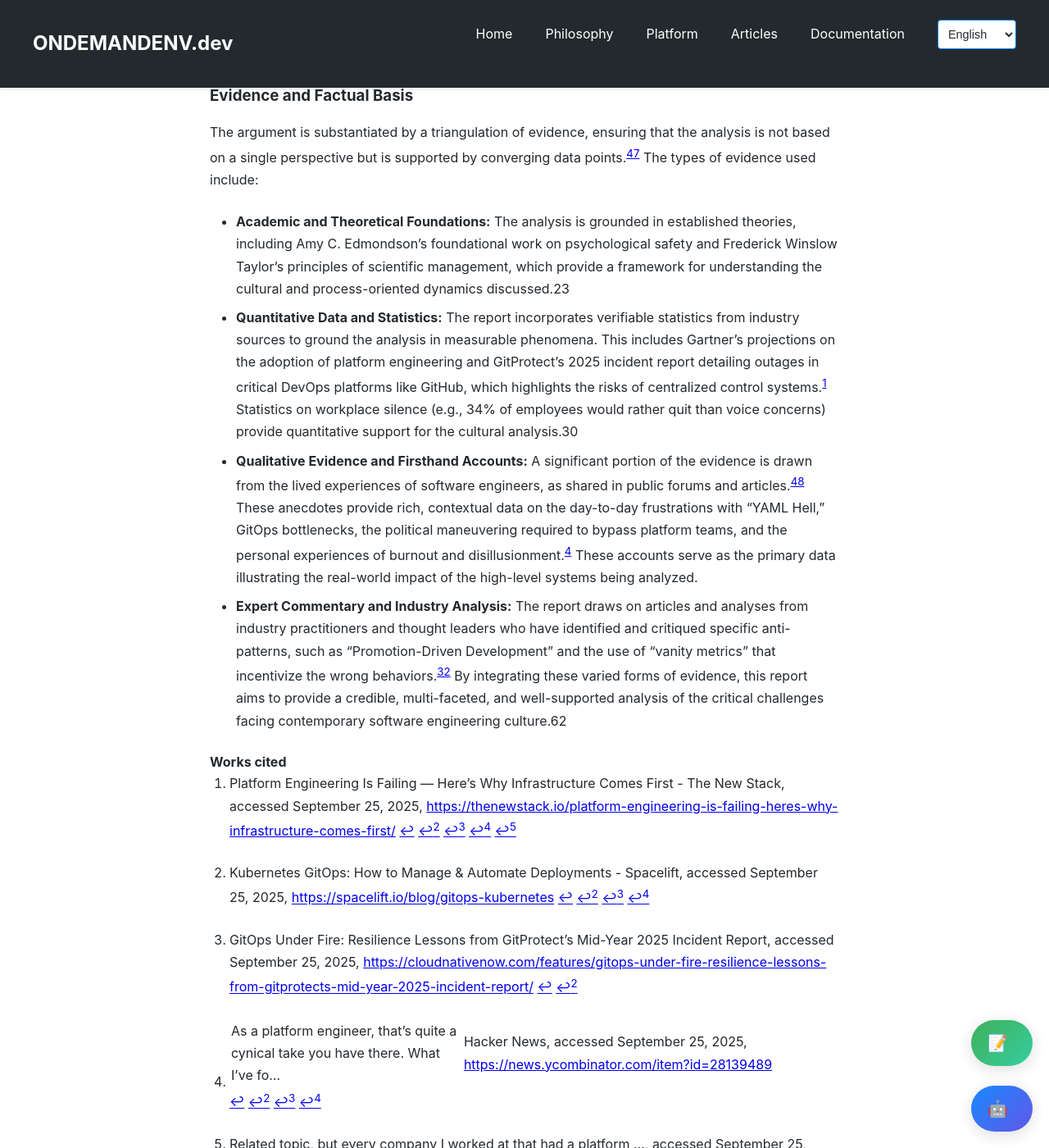
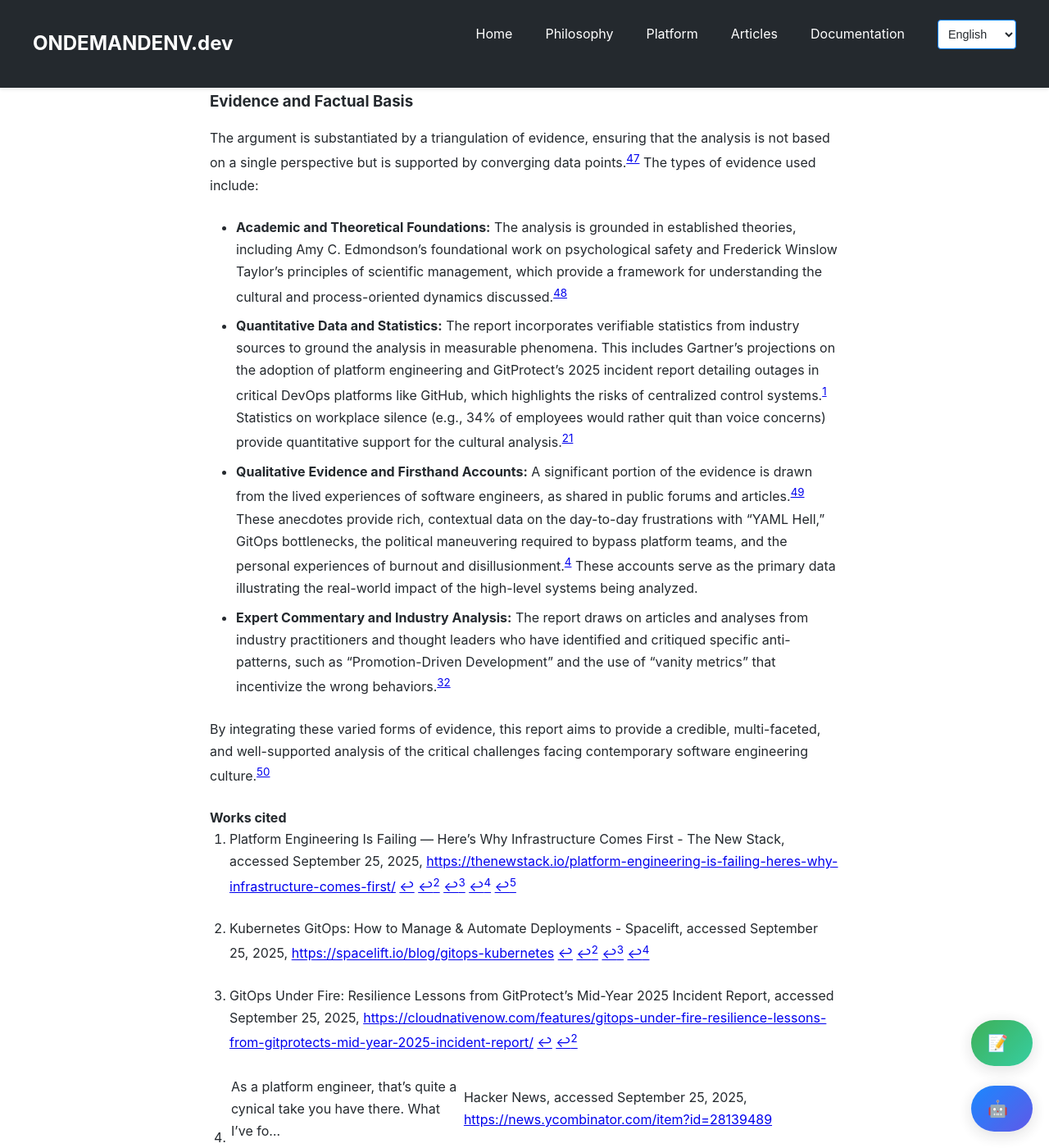
Before and after one commit to ondemandenv/ondemandenv.github.io, a Jekyll site: the page built from articles/the-great-inversion-reverse-competence.md, in a window 1280 px wide and 1400 px high, scrolled down 11471 px. Shown: the whole window at 82% size. Built offline with Jekyll 4.4.1, drawn with Linux system fonts in a browser that asks for light colours; a script that is not in the unit is left out; some of the changed text lies outside the part shown.

Commit message:
great reverse

```diff
--- a/articles/the-great-inversion-reverse-competence.md
+++ b/articles/the-great-inversion-reverse-competence.md
@@ -65,7 +65,7 @@
 
 ### **Weaponized Empathy: "Psychological Safety Theater" and the Suppression of Dissent**
 
-In many corporate environments, the language of psychological safety has been co-opted to create its polar opposite: a culture of enforced harmony and intellectual cowardice. This "Psychological Safety Theater" involves leaders who pay lip service to the concept—conducting surveys, holding workshops, and speaking in the language of empathy and inclusion—while their actions create an environment of fear.[^25] This weaponization manifests in two primary, insidious forms. The first and most common is the promotion of "toxic positivity," a relentless "good vibes only" culture where any form of critique or concern is framed as a violation of safety because it might make others "uncomfortable".[^27] This deliberately conflates psychological safety with emotional comfort, a fundamental misunderstanding of the concept.[^29] In such environments, engineers report actively avoiding raising legitimate concerns about technical flaws or unrealistic deadlines for fear of being labeled "negative" or "not a team player".27 The pressure to maintain a facade of optimism and agreement means that "risks go unchecked, problems get buried, and burnout quietly builds up".[^27] This is a direct and calculated suppression of the very learning behaviors and interpersonal risks that genuine psychological safety is meant to encourage.
+In many corporate environments, the language of psychological safety has been co-opted to create its polar opposite: a culture of enforced harmony and intellectual cowardice. This "Psychological Safety Theater" involves leaders who pay lip service to the concept—conducting surveys, holding workshops, and speaking in the language of empathy and inclusion—while their actions create an environment of fear.[^25] This weaponization manifests in two primary, insidious forms. The first and most common is the promotion of "toxic positivity," a relentless "good vibes only" culture where any form of critique or concern is framed as a violation of safety because it might make others "uncomfortable".[^27] This deliberately conflates psychological safety with emotional comfort, a fundamental misunderstanding of the concept.[^29] In such environments, engineers report actively avoiding raising legitimate concerns about technical flaws or unrealistic deadlines for fear of being labeled "negative" or "not a team player".[^27] The pressure to maintain a facade of optimism and agreement means that "risks go unchecked, problems get buried, and burnout quietly builds up".[^27] This is a direct and calculated suppression of the very learning behaviors and interpersonal risks that genuine psychological safety is meant to encourage.
 
 The second form of weaponization is the use of the concept to shield individuals from accountability for harmful or incompetent behavior, under the guise of "I must be safe to express my (harmful) views".[^28] This misinterpretation twists a concept about collaborative risk-taking into a shield for individual toxicity or incompetence, creating a culture of zero consequences.
 
@@ -90,7 +90,7 @@
 
 The rational response from employees is to retreat into silence. Faced with these consequences, a staggering 34% of employees report they would rather quit their job or switch teams than voice their true concerns to a manager.[^30] This is not an irrational fear; it is a calculated decision based on the observable reality that in a culture of weaponized safety, the personal risk of speaking up far outweighs any potential benefit to the organization.
 
-This dynamic creates a powerful synergy between the technical and cultural control systems. The platform engineering paradigm controls *what* engineers are able to do, locking them into a golden path. The culture of weaponized psychological safety controls *what* engineers are able to say, punishing any critique of that path. If a competent engineer identifies a fundamental flaw in the platform's architecture, a truly safe environment would welcome that feedback as a valuable contribution. In a "safety theater" environment, that same feedback is framed as being "negative," disruptive to team harmony, or "not a team player".27 The engineer is silenced, and the flawed technical system is protected from the scrutiny of the organization's most competent minds. The culture of silence ensures the persistence of the system of control.
+This dynamic creates a powerful synergy between the technical and cultural control systems. The platform engineering paradigm controls *what* engineers are able to do, locking them into a golden path. The culture of weaponized psychological safety controls *what* engineers are able to say, punishing any critique of that path. If a competent engineer identifies a fundamental flaw in the platform's architecture, a truly safe environment would welcome that feedback as a valuable contribution. In a "safety theater" environment, that same feedback is framed as being "negative," disruptive to team harmony, or "not a team player".[^27] The engineer is silenced, and the flawed technical system is protected from the scrutiny of the organization's most competent minds. The culture of silence ensures the persistence of the system of control.
 
 ## **Part III: The Inversion \- How Control and Silence Forge Reverse Competence**
 
@@ -132,10 +132,12 @@
 
 The argument is substantiated by a triangulation of evidence, ensuring that the analysis is not based on a single perspective but is supported by converging data points.[^70] The types of evidence used include:
 
-* **Academic and Theoretical Foundations:** The analysis is grounded in established theories, including Amy C. Edmondson's foundational work on psychological safety and Frederick Winslow Taylor's principles of scientific management, which provide a framework for understanding the cultural and process-oriented dynamics discussed.23
-* **Quantitative Data and Statistics:** The report incorporates verifiable statistics from industry sources to ground the analysis in measurable phenomena. This includes Gartner's projections on the adoption of platform engineering and GitProtect's 2025 incident report detailing outages in critical DevOps platforms like GitHub, which highlights the risks of centralized control systems.[^1] Statistics on workplace silence (e.g., 34% of employees would rather quit than voice concerns) provide quantitative support for the cultural analysis.30
+* **Academic and Theoretical Foundations:** The analysis is grounded in established theories, including Amy C. Edmondson's foundational work on psychological safety and Frederick Winslow Taylor's principles of scientific management, which provide a framework for understanding the cultural and process-oriented dynamics discussed.[^23]
+* **Quantitative Data and Statistics:** The report incorporates verifiable statistics from industry sources to ground the analysis in measurable phenomena. This includes Gartner's projections on the adoption of platform engineering and GitProtect's 2025 incident report detailing outages in critical DevOps platforms like GitHub, which highlights the risks of centralized control systems.[^1] Statistics on workplace silence (e.g., 34% of employees would rather quit than voice concerns) provide quantitative support for the cultural analysis.[^30]
 * **Qualitative Evidence and Firsthand Accounts:** A significant portion of the evidence is drawn from the lived experiences of software engineers, as shared in public forums and articles.[^72] These anecdotes provide rich, contextual data on the day-to-day frustrations with "YAML Hell," GitOps bottlenecks, the political maneuvering required to bypass platform teams, and the personal experiences of burnout and disillusionment.[^9] These accounts serve as the primary data illustrating the real-world impact of the high-level systems being analyzed.
-* **Expert Commentary and Industry Analysis:** The report draws on articles and analyses from industry practitioners and thought leaders who have identified and critiqued specific anti-patterns, such as "Promotion-Driven Development" and the use of "vanity metrics" that incentivize the wrong behaviors.[^44] By integrating these varied forms of evidence, this report aims to provide a credible, multi-faceted, and well-supported analysis of the critical challenges facing contemporary software engineering culture.62
+* **Expert Commentary and Industry Analysis:** The report draws on articles and analyses from industry practitioners and thought leaders who have identified and critiqued specific anti-patterns, such as "Promotion-Driven Development" and the use of "vanity metrics" that incentivize the wrong behaviors.[^44]
+
+By integrating these varied forms of evidence, this report aims to provide a credible, multi-faceted, and well-supported analysis of the critical challenges facing contemporary software engineering culture.[^62]
 
 #### **Works cited**
 
```
